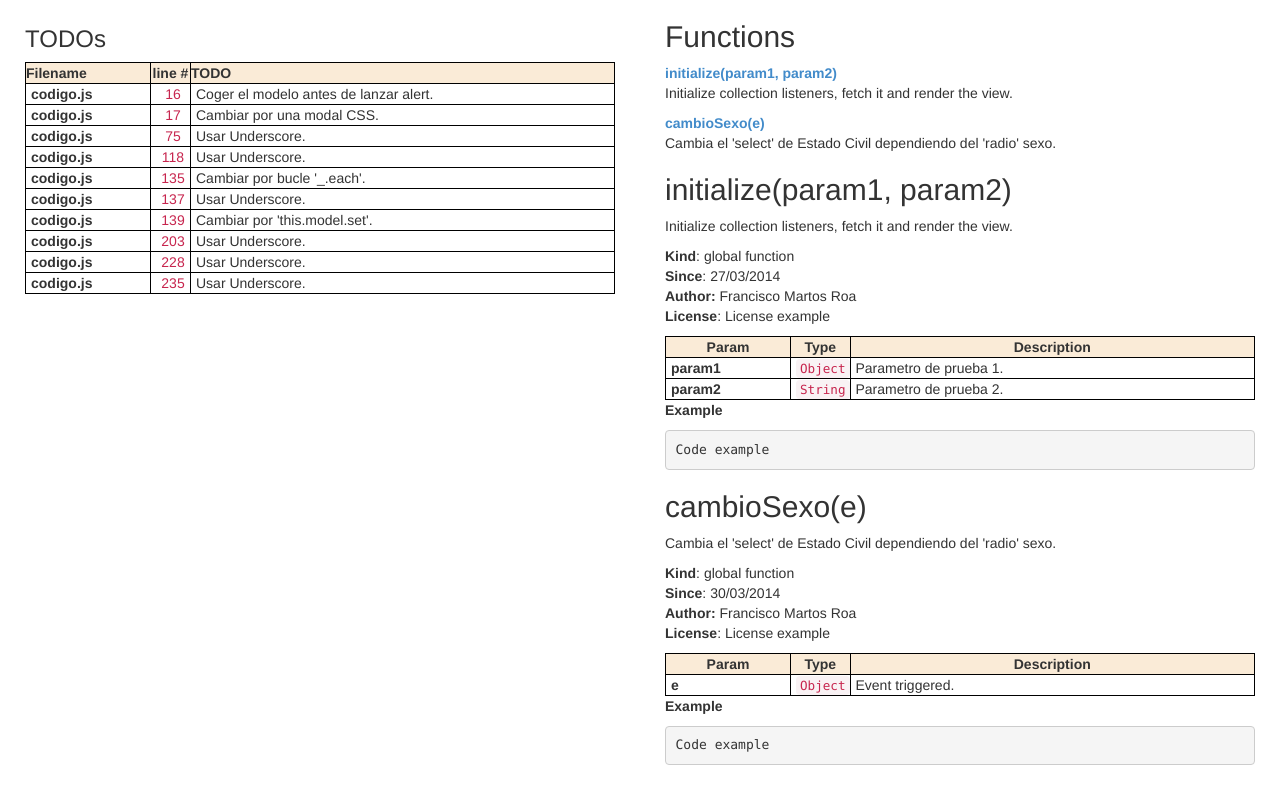
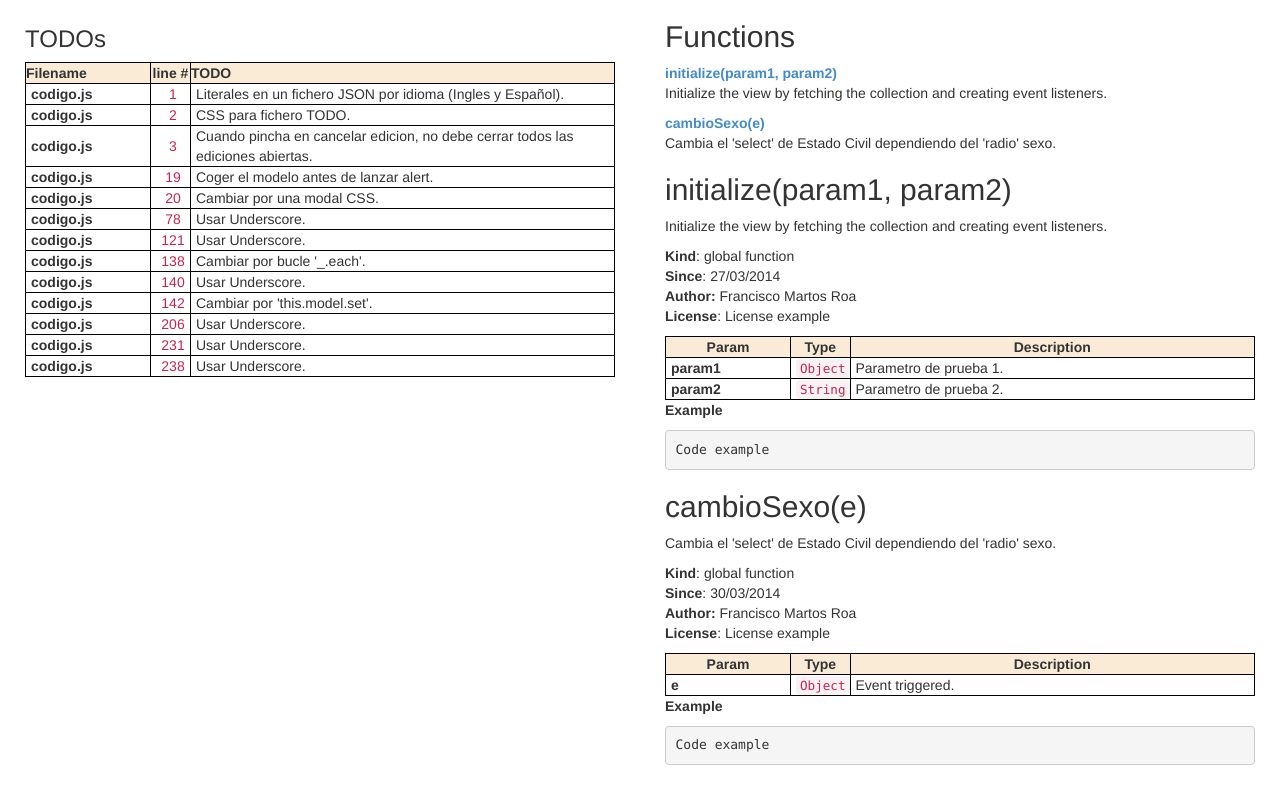
Before and after one commit to franmartosr/Backbone-test, a website: page docs/docs.html in a window 1280 px wide. Drawn offline with Linux system fonts and the light colour scheme.

Commit message:
[DOCS] Generated TODO and JSDoc files

```diff
--- a/docs/TODO.html
+++ b/docs/TODO.html
@@ -10,52 +10,67 @@
 <tbody>
 <tr>
 <td style="text-align:left">codigo.js</td>
-<td style="text-align:center">16</td>
+<td style="text-align:center">1</td>
+<td style="text-align:left">Literales en un fichero JSON por idioma (Ingles y Español).</td>
+</tr>
+<tr>
+<td style="text-align:left">codigo.js</td>
+<td style="text-align:center">2</td>
+<td style="text-align:left">CSS para fichero TODO.</td>
+</tr>
+<tr>
+<td style="text-align:left">codigo.js</td>
+<td style="text-align:center">3</td>
+<td style="text-align:left">Cuando pincha en cancelar edicion, no debe cerrar todos las ediciones abiertas.</td>
+</tr>
+<tr>
+<td style="text-align:left">codigo.js</td>
+<td style="text-align:center">19</td>
 <td style="text-align:left">Coger el modelo antes de lanzar alert.</td>
 </tr>
 <tr>
 <td style="text-align:left">codigo.js</td>
-<td style="text-align:center">17</td>
+<td style="text-align:center">20</td>
 <td style="text-align:left">Cambiar por una modal CSS.</td>
 </tr>
 <tr>
 <td style="text-align:left">codigo.js</td>
-<td style="text-align:center">75</td>
+<td style="text-align:center">78</td>
 <td style="text-align:left">Usar Underscore.</td>
 </tr>
 <tr>
 <td style="text-align:left">codigo.js</td>
-<td style="text-align:center">118</td>
+<td style="text-align:center">121</td>
 <td style="text-align:left">Usar Underscore.</td>
 </tr>
 <tr>
 <td style="text-align:left">codigo.js</td>
-<td style="text-align:center">135</td>
+<td style="text-align:center">138</td>
 <td style="text-align:left">Cambiar por bucle &#39;_.each&#39;.</td>
 </tr>
 <tr>
 <td style="text-align:left">codigo.js</td>
-<td style="text-align:center">137</td>
+<td style="text-align:center">140</td>
 <td style="text-align:left">Usar Underscore.</td>
 </tr>
 <tr>
 <td style="text-align:left">codigo.js</td>
-<td style="text-align:center">139</td>
+<td style="text-align:center">142</td>
 <td style="text-align:left">Cambiar por &#39;this.model.set&#39;.</td>
 </tr>
 <tr>
 <td style="text-align:left">codigo.js</td>
-<td style="text-align:center">203</td>
+<td style="text-align:center">206</td>
 <td style="text-align:left">Usar Underscore.</td>
 </tr>
 <tr>
 <td style="text-align:left">codigo.js</td>
-<td style="text-align:center">228</td>
+<td style="text-align:center">231</td>
 <td style="text-align:left">Usar Underscore.</td>
 </tr>
 <tr>
 <td style="text-align:left">codigo.js</td>
-<td style="text-align:center">235</td>
+<td style="text-align:center">238</td>
 <td style="text-align:left">Usar Underscore.</td>
 </tr>
 </tbody>
--- a/docs/jsdoc.html
+++ b/docs/jsdoc.html
@@ -1,7 +1,7 @@
 <h2 id="functions">Functions</h2>
 <dl>
 <dt><a href="#initialize">initialize(param1, param2)</a></dt>
-<dd><p>Initialize collection listeners, fetch it and render the view.</p>
+<dd><p>Initialize the view by fetching the collection and creating event listeners.</p>
 </dd>
 <dt><a href="#cambioSexo">cambioSexo(e)</a></dt>
 <dd><p>Cambia el &#39;select&#39; de Estado Civil dependiendo del &#39;radio&#39; sexo.</p>
@@ -10,7 +10,7 @@
 
 <p><a name="initialize"></a></p>
 <h2 id="initialize-param1-param2-">initialize(param1, param2)</h2>
-<p>Initialize collection listeners, fetch it and render the view.</p>
+<p>Initialize the view by fetching the collection and creating event listeners.</p>
 <p><strong>Kind</strong>: global function<br><strong>Since</strong>: 27/03/2014<br><strong>Author:</strong> Francisco Martos Roa<br><strong>License</strong>: License example  </p>
 <table>
 <thead>
```
